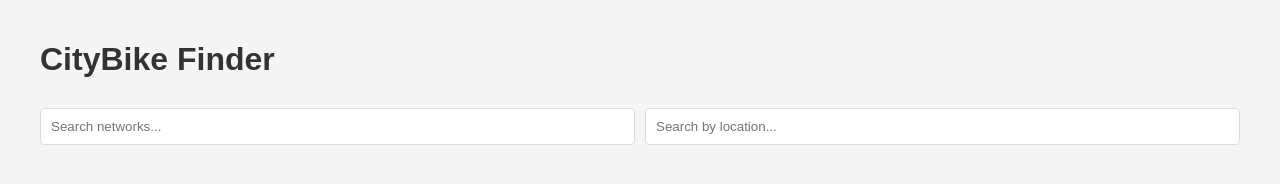
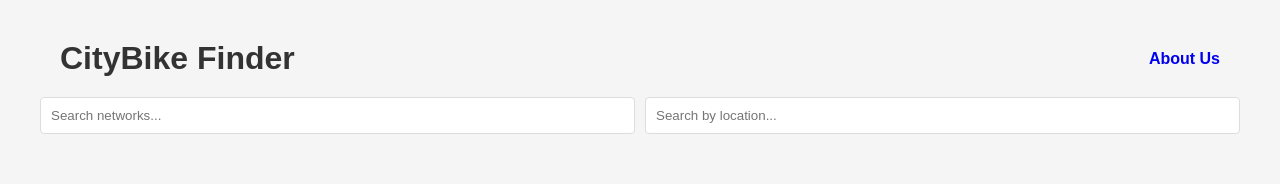
Before and after one commit to vincentchung2002/INST377_Group29, a website: page public/index.html in a window 1280 px wide. Drawn offline with Linux system fonts and the light colour scheme; no server answers.

Commit message:
Modified index.html to link to about.html page

```diff
--- a/public/index.html
+++ b/public/index.html
@@ -7,7 +7,10 @@
     <link rel="stylesheet" href="styles.css">
 </head>
 <body>
-    <h1>CityBike Finder</h1>
+    <div class="header-container">
+        <h1>CityBike Finder</h1>
+        <a href="about.html" class="about-link">About Us</a>
+    </div>
 
     <div class="search-container">
         <input type="text" id="networkSearch" placeholder="Search networks...">
--- a/public/styles.css
+++ b/public/styles.css
@@ -62,3 +62,25 @@ h1 {
     padding: 15px;
     box-shadow: 0 2px 5px rgba(0,0,0,0.1);
 }
+
+.header-container {
+    display: flex;
+    justify-content: space-between;
+    align-items: center;
+    margin: 20px;
+}
+
+.header-container h1 {
+    margin: 0;
+    font-size: 2rem;
+}
+
+.about-link {
+    text-decoration: none;
+    font-size: 1rem;
+    font-weight: bold;
+}
+
+.about-link:hover {
+    text-decoration: underline;
+}
```
